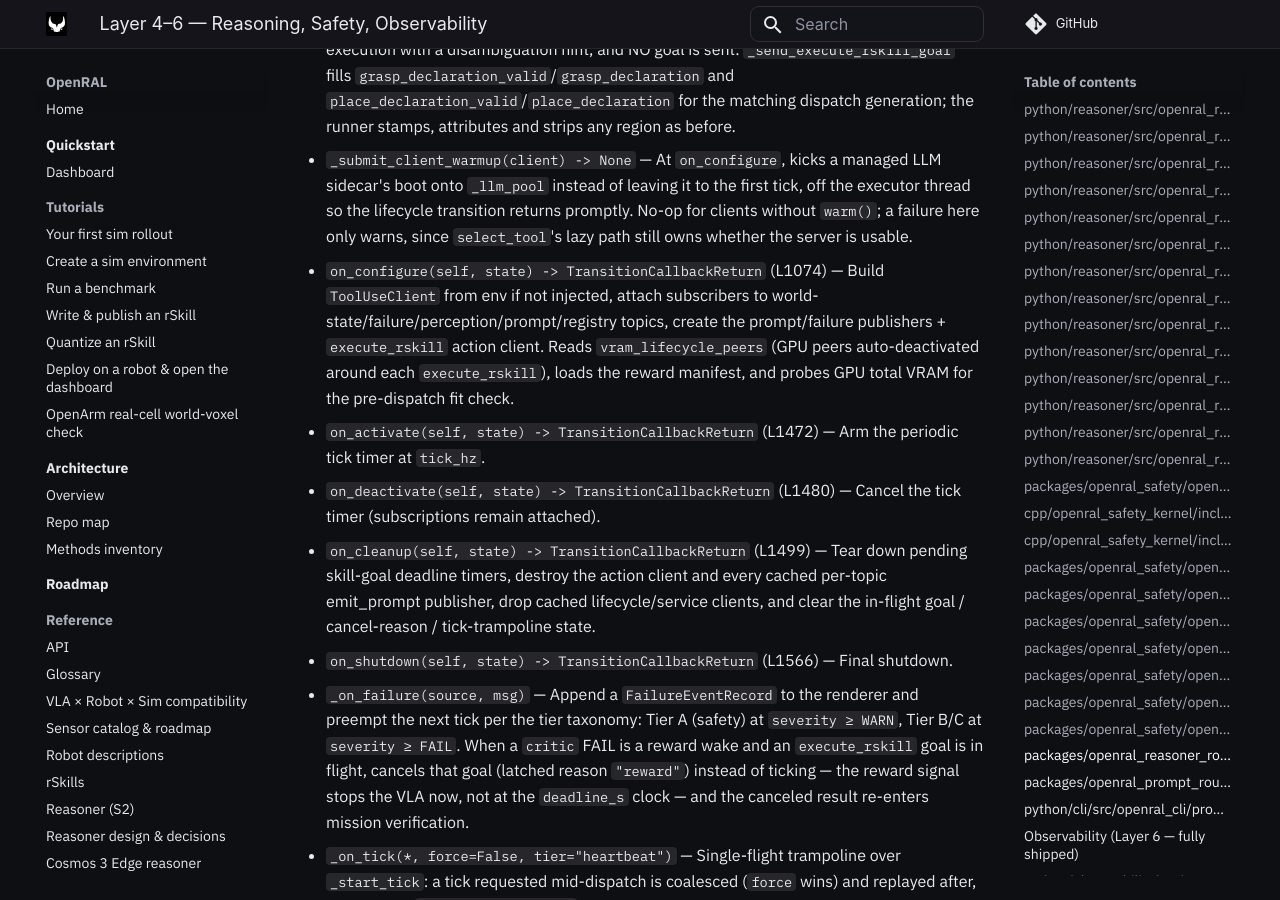
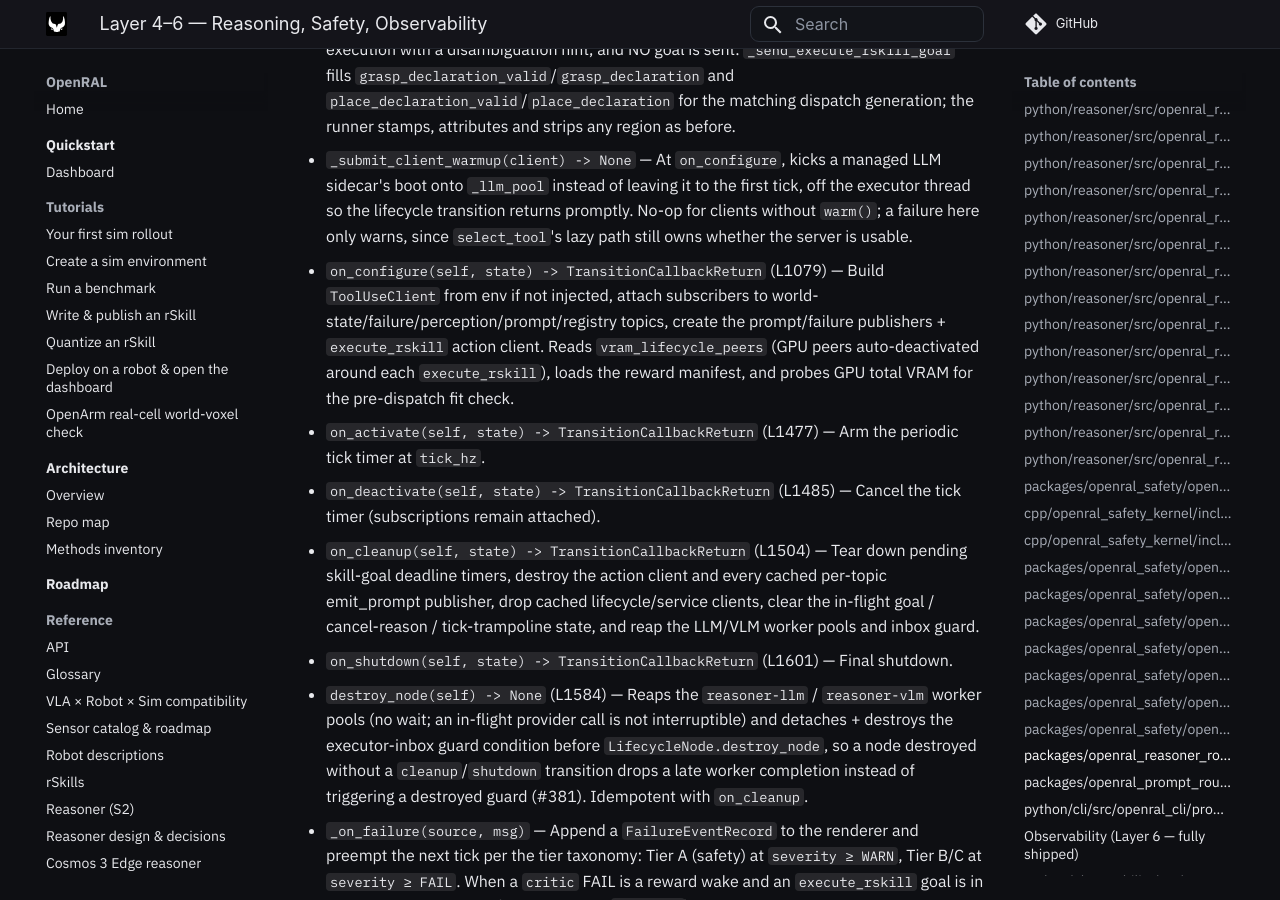
Before and after one commit to OpenRAL/openral, an MkDocs documentation site: the page built from docs/methods/06-reasoning-wam-safety-observability.md, in a window 1280 px wide and 900 px high, scrolled down 41646 px. Built offline with MkDocs 1.6.1 and Material for MkDocs 9.7.7, drawn with Linux system fonts in a browser that asks for light colours; comment, search, counter and statistics services are not loaded; some of the changed text lies outside the part shown.

Commit message:
fix(reasoner): reap LLM/VLM workers and the inbox guard in destroy_node
A ReasonerNode torn down with `destroy_node()` alone (no cleanup or
shutdown transition, as every live-ROS test and `main()` do) left its
`reasoner-llm` / `reasoner-vlm` pools running and `_inbox_guard` pointing
at the guard condition the base `destroy_node` destroys. An LLM call
still in flight then appended its completion and triggered that guard,
raising rclpy's `cannot use Destroyable because destruction was
requested` (#381) on a pool thread.

Override `destroy_node` to shut the pools down (no wait: an in-flight
provider call is not interruptible) and detach + destroy the guard
before `LifecycleNode.destroy_node`. `_post_to_executor` now does its
read-then-trigger under `_inbox_guard_lock`, the same lock teardown
takes to detach the guard, so a late completion is dropped (debug log)
instead of racing teardown. `on_cleanup` shares the same
`_release_inbox_guard` path.

Adds a live-ROS regression test that destroys the node mid-LLM-call,
joins the abandoned worker and asserts the late completion was dropped.
Documents `destroy_node` in docs/methods and refreshes line markers.

Refs #381

Co-Authored-By: Claude Opus 5.5 <noreply@anthropic.com>
Claude-Session: https://claude.ai/code/session_01GeJSTfugDgx6nbtJS2PRC4
Signed-off-by: Adrian Llopart <adrianllopart@gmail.com>

```diff
--- a/docs/methods/06-reasoning-wam-safety-observability.md
+++ b/docs/methods/06-reasoning-wam-safety-observability.md
@@ -484,37 +484,38 @@ _Derive a cuRobo (cuMotion) robot-config from the lowered collision geometry. Pu
 ### `packages/openral_reasoner_ros/openral_reasoner_ros/reasoner_node.py`
 _`reasoner_node` lifecycle wrapper. Thin rclpy shell around `openral_reasoner.ReasonerCore`._
 
-- module constants `_FAILURE_SOURCES`, `_PERCEPTION_KINDS` — closed sets: `hal/sensor/rskill/safety/wam/critic` and `motion/objects/ocr/scene_change`. (L272)
-- module constant `_PERCEPTION_KINDS: tuple[str, ...]` (L273) — `("motion", "objects", "ocr", "scene_change")`.
-- module constant `_QOS_WORLD_STATE` (L215) — `KEEP_LAST=1, RELIABLE, VOLATILE`, the `/openral/world_state_slow` subscription QoS.
-- module constant `_QOS_FAILURE` (L221) — `KEEP_LAST=50, RELIABLE, VOLATILE`, the six `/openral/failure/*` subscription QoS.
-- module constant `_QOS_PERCEPTION` (L227) — `KEEP_LAST=10, BEST_EFFORT, VOLATILE`, the four perception-topic subscription QoS.
-- module constant `_QOS_PROMPT` (L233) — `KEEP_LAST=10, RELIABLE, VOLATILE`, the `/openral/prompt` publisher/subscription QoS.
-- module constant `_QOS_MAP` (L251) — `KEEP_LAST=1, RELIABLE, TRANSIENT_LOCAL`, the latched `/map` subscription QoS.
-- module constant `_QOS_COMPLETION_CAMERA` (L262) — `KEEP_LAST=1, BEST_EFFORT, VOLATILE`, the VLM completion-camera subscription QoS.
-- module constants `_KIND_TIMEOUT`, `_KIND_CONTROLLER`, `_SEVERITY_WARN`, `_SEVERITY_FAIL` — IDL-mirror constants for `openral_msgs/FailureTrigger`, kept inline (not the `failure_bus` helper) so the reasoner emits without pulling the rate-limiter into the dispatch path. (L299)
-- module constant `_KIND_CONTROLLER: int = 5` (L300)
-- module constant `_SEVERITY_WARN: int = 1` (L301)
-- module constant `_SEVERITY_FAIL: int = 2` (L302)
-- module constant `_SKILL_FAILURE_KIND_NAMES: dict[int, str]` (L308) — `{_KIND_TIMEOUT: "timeout", _KIND_CONTROLLER: "controller"}`, kind-derived failure-state names for `_emit_skill_failure_event`.
-- module constants `_EXECUTE_SKILL_SERVER_PROBE_S`, `_LIFECYCLE_SERVER_PROBE_S` — 100 ms `wait_for_server` / `wait_for_service` probes so an absent server/peer can't block the executor thread. (L319)
-- module constant `_LIFECYCLE_SERVER_PROBE_S: float = 0.1` (L321)
-- module constant `_MISSION_VERIFY_WINDOW_S: float = 40.0` (L282) — fallback verify window when the active `RewardContract` sets no `frame_window_s`.
-- module constant `_DEFAULT_SUCCESS_THRESHOLD: float = 0.8` (L291) — fallback reward-gate `success_threshold` when no `RewardContract` is loaded.
-- module constant `_DEFAULT_CHECK_FLOOR: float = 0.5` (L292) — fallback reward-gate `check_floor` when no `RewardContract` is loaded.
-- module constant `_FAILURE_TIER_FOR_SOURCE: dict[str, str]` (L329) — trigger taxonomy mapping each `/openral/failure/<source>` to its tier: `safety → "A"`, `hal/sensor/rskill/wam → "B"`, `critic → "C"`. Used to stamp `reasoner.tier` on the OTel span; the preemption threshold itself is decided inline in `_on_failure`.
+- module constants `_FAILURE_SOURCES`, `_PERCEPTION_KINDS` — closed sets: `hal/sensor/rskill/safety/wam/critic` and `motion/objects/ocr/scene_change`. (L273)
+- module constant `_PERCEPTION_KINDS: tuple[str, ...]` (L274) — `("motion", "objects", "ocr", "scene_change")`.
+- module constant `_QOS_WORLD_STATE` (L216) — `KEEP_LAST=1, RELIABLE, VOLATILE`, the `/openral/world_state_slow` subscription QoS.
+- module constant `_QOS_FAILURE` (L222) — `KEEP_LAST=50, RELIABLE, VOLATILE`, the six `/openral/failure/*` subscription QoS.
+- module constant `_QOS_PERCEPTION` (L228) — `KEEP_LAST=10, BEST_EFFORT, VOLATILE`, the four perception-topic subscription QoS.
+- module constant `_QOS_PROMPT` (L234) — `KEEP_LAST=10, RELIABLE, VOLATILE`, the `/openral/prompt` publisher/subscription QoS.
+- module constant `_QOS_MAP` (L252) — `KEEP_LAST=1, RELIABLE, TRANSIENT_LOCAL`, the latched `/map` subscription QoS.
+- module constant `_QOS_COMPLETION_CAMERA` (L263) — `KEEP_LAST=1, BEST_EFFORT, VOLATILE`, the VLM completion-camera subscription QoS.
+- module constants `_KIND_TIMEOUT`, `_KIND_CONTROLLER`, `_SEVERITY_WARN`, `_SEVERITY_FAIL` — IDL-mirror constants for `openral_msgs/FailureTrigger`, kept inline (not the `failure_bus` helper) so the reasoner emits without pulling the rate-limiter into the dispatch path. (L300)
+- module constant `_KIND_CONTROLLER: int = 5` (L301)
+- module constant `_SEVERITY_WARN: int = 1` (L302)
+- module constant `_SEVERITY_FAIL: int = 2` (L303)
+- module constant `_SKILL_FAILURE_KIND_NAMES: dict[int, str]` (L309) — `{_KIND_TIMEOUT: "timeout", _KIND_CONTROLLER: "controller"}`, kind-derived failure-state names for `_emit_skill_failure_event`.
+- module constants `_EXECUTE_SKILL_SERVER_PROBE_S`, `_LIFECYCLE_SERVER_PROBE_S` — 100 ms `wait_for_server` / `wait_for_service` probes so an absent server/peer can't block the executor thread. (L320)
+- module constant `_LIFECYCLE_SERVER_PROBE_S: float = 0.1` (L322)
+- module constant `_MISSION_VERIFY_WINDOW_S: float = 40.0` (L283) — fallback verify window when the active `RewardContract` sets no `frame_window_s`.
+- module constant `_DEFAULT_SUCCESS_THRESHOLD: float = 0.8` (L292) — fallback reward-gate `success_threshold` when no `RewardContract` is loaded.
+- module constant `_DEFAULT_CHECK_FLOOR: float = 0.5` (L293) — fallback reward-gate `check_floor` when no `RewardContract` is loaded.
+- module constant `_FAILURE_TIER_FOR_SOURCE: dict[str, str]` (L330) — trigger taxonomy mapping each `/openral/failure/<source>` to its tier: `safety → "A"`, `hal/sensor/rskill/wam → "B"`, `critic → "C"`. Used to stamp `reasoner.tier` on the OTel span; the preemption threshold itself is decided inline in `_on_failure`.
 - (the `hal_mode == "sim"` gate imports the canonical `openral_core.SIM_EXECUTABLE_CONTROL_MODES` — trimmed to the six packer-implemented modes, see the Layer-0 core entry — rather than a module-local frozenset.)
-- `def _required_control_modes(manifest: RSkillManifest) -> set[ControlMode]` (L381) — Pure helper for the deploy-path palette gate. Reads `action_contract` by specificity, from `None` (no constraint) down through representation/slots/legacy `dim`.
-- `def _action_executable(manifest: RSkillManifest, description: RobotDescription, hal_mode: str) -> bool` (L406) — Pure helper: `True` when every `_required_control_modes(manifest)` is in the executable set for `hal_mode` (sim's fixed set, else the robot's declared modes). Empty required set → `True`.
-- `def _resets_search_episode(call) -> bool` (L444) — Pure helper for the find→re-prompt cascade bound. `True` when dispatching `call` ends the active-search episode; `False` for the three read-only search actions, so a search loop's own budget can never be reset by its own query and fail to terminate.
-- `class ReasonerNode(LifecycleNode)` (L615) — Lifecycle node wrapping `ReasonerCore`. Optional injected `spatial_memory` enables the recall/resolve tools; otherwise `spatial_memory_path`/`spatial_memory_ingest` params can load or build one. `memory_md_path` enables the memory tools. `hal_mode` selects the action-mode palette gate; `tick_hz` (default 0.2 Hz) is the heartbeat rate.
+- `def _required_control_modes(manifest: RSkillManifest) -> set[ControlMode]` (L382) — Pure helper for the deploy-path palette gate. Reads `action_contract` by specificity, from `None` (no constraint) down through representation/slots/legacy `dim`.
+- `def _action_executable(manifest: RSkillManifest, description: RobotDescription, hal_mode: str) -> bool` (L407) — Pure helper: `True` when every `_required_control_modes(manifest)` is in the executable set for `hal_mode` (sim's fixed set, else the robot's declared modes). Empty required set → `True`.
+- `def _resets_search_episode(call) -> bool` (L445) — Pure helper for the find→re-prompt cascade bound. `True` when dispatching `call` ends the active-search episode; `False` for the three read-only search actions, so a search loop's own budget can never be reset by its own query and fail to terminate.
+- `class ReasonerNode(LifecycleNode)` (L616) — Lifecycle node wrapping `ReasonerCore`. Optional injected `spatial_memory` enables the recall/resolve tools; otherwise `spatial_memory_path`/`spatial_memory_ingest` params can load or build one. `memory_md_path` enables the memory tools. `hal_mode` selects the action-mode palette gate; `tick_hz` (default 0.2 Hz) is the heartbeat rate.
   - **Grasp/place target grounding** (real pick-and-place design §2.2-2.3). Params `grasp_target_voxel_m` (0.0 = unset: no standalone default — on a manifest with a `role: gripper` joint an unset value fails `on_configure` with `ROSConfigError`, once, instead of a per-call `ROSReasonerInvalidPlan` the LLM would burn its replanning ladder on, so no cell-specific fallback pads it; a gripperless manifest needs none; `deploy_e2e` passes `_octomap_resolution(hal_mode)`, the resolution octomap_server gets) and `grasp_target_extrinsic_error_m` (`MAX_PLANAR_ERR_M`, 0.015) — their sum pads a grounded seed box. `_load_grounding_context()` loads the manifest at the start of `on_configure` (a load failure warns and a named target is then refused; a gripper manifest without the voxel raises `ROSConfigError` → configure FAILURE); no robot unit and no cell geometry are read. `_ground_targets(call) -> (grasp, place)` runs in `_dispatch_execute_rskill` before any latch: `openral_reasoner.grounding` over the latest `/openral/world_state_slow` `detected_objects` (bbox now on the wire) and the spatial-memory scene graph; a `ROSReasonerInvalidPlan` is logged, recorded as a `failed` execution with a disambiguation hint, and NO goal is sent. `_send_execute_rskill_goal` fills `grasp_declaration_valid`/`grasp_declaration` and `place_declaration_valid`/`place_declaration` for the matching dispatch generation; the runner stamps, attributes and strips any region as before.
   - `_submit_client_warmup(client) -> None` — At `on_configure`, kicks a managed LLM sidecar's boot onto `_llm_pool` instead of leaving it to the first tick, off the executor thread so the lifecycle transition returns promptly. No-op for clients without `warm()`; a failure here only warns, since `select_tool`'s lazy path still owns whether the server is usable.
-  - `on_configure(self, state) -> TransitionCallbackReturn` (L1074) — Build `ToolUseClient` from env if not injected, attach subscribers to world-state/failure/perception/prompt/registry topics, create the prompt/failure publishers + `execute_rskill` action client. Reads `vram_lifecycle_peers` (GPU peers auto-deactivated around each `execute_rskill`), loads the reward manifest, and probes GPU total VRAM for the pre-dispatch fit check.
-  - `on_activate(self, state) -> TransitionCallbackReturn` (L1472) — Arm the periodic tick timer at `tick_hz`.
-  - `on_deactivate(self, state) -> TransitionCallbackReturn` (L1480) — Cancel the tick timer (subscriptions remain attached).
-  - `on_cleanup(self, state) -> TransitionCallbackReturn` (L1499) — Tear down pending skill-goal deadline timers, destroy the action client and every cached per-topic emit_prompt publisher, drop cached lifecycle/service clients, and clear the in-flight goal / cancel-reason / tick-trampoline state.
-  - `on_shutdown(self, state) -> TransitionCallbackReturn` (L1566) — Final shutdown.
+  - `on_configure(self, state) -> TransitionCallbackReturn` (L1079) — Build `ToolUseClient` from env if not injected, attach subscribers to world-state/failure/perception/prompt/registry topics, create the prompt/failure publishers + `execute_rskill` action client. Reads `vram_lifecycle_peers` (GPU peers auto-deactivated around each `execute_rskill`), loads the reward manifest, and probes GPU total VRAM for the pre-dispatch fit check.
+  - `on_activate(self, state) -> TransitionCallbackReturn` (L1477) — Arm the periodic tick timer at `tick_hz`.
+  - `on_deactivate(self, state) -> TransitionCallbackReturn` (L1485) — Cancel the tick timer (subscriptions remain attached).
+  - `on_cleanup(self, state) -> TransitionCallbackReturn` (L1504) — Tear down pending skill-goal deadline timers, destroy the action client and every cached per-topic emit_prompt publisher, drop cached lifecycle/service clients, clear the in-flight goal / cancel-reason / tick-trampoline state, and reap the LLM/VLM worker pools and inbox guard.
+  - `on_shutdown(self, state) -> TransitionCallbackReturn` (L1601) — Final shutdown.
+  - `destroy_node(self) -> None` (L1584) — Reaps the `reasoner-llm` / `reasoner-vlm` worker pools (no wait; an in-flight provider call is not interruptible) and detaches + destroys the executor-inbox guard condition before `LifecycleNode.destroy_node`, so a node destroyed without a `cleanup`/`shutdown` transition drops a late worker completion instead of triggering a destroyed guard (#381). Idempotent with `on_cleanup`.
   - `_on_failure(source, msg)` — Append a `FailureEventRecord` to the renderer and preempt the next tick per the tier taxonomy: Tier A (safety) at `severity ≥ WARN`, Tier B/C at `severity ≥ FAIL`. When a `critic` FAIL is a reward wake and an `execute_rskill` goal is in flight, cancels that goal (latched reason `"reward"`) instead of ticking — the reward signal stops the VLA now, not at the `deadline_s` clock — and the canceled result re-enters mission verification.
   - `_on_tick(*, force=False, tier="heartbeat")` — Single-flight trampoline over `_start_tick`: a tick requested mid-dispatch is coalesced (`force` wins) and replayed after, bounded by `_MAX_TICK_REPLAYS=4`. Runs the blocking LLM call on a single-worker pool so the rclpy executor is never starved, then marshals dispatch back onto the executor. A round-trip landing after deactivate/cleanup is dropped by a generation check.
   - **Mission lifecycle.** `_on_prompt` seeds a `MissionState` from the operator goal, gated by `should_rebuild_mission` (cascades never rebuild; an in-progress mission needs explicit `new_goal` metadata). `_dispatch_execute_rskill` records the attempt and the accepted goal handle a reward wake can cancel, with `deadline_s` set to the resolved patience ceiling. On skill return, `_maybe_verify_active_mission_task` issues a windowed `query_task_progress` and `_on_mission_verify_response` applies the three-tier verdict (auto-pass / vlm_check / ladder), gated on the progress head; an inconclusive `vlm_check` falls back into the retry ladder rather than retrying forever. `_emit_mission_complete` summarizes a finished queue.
@@ -539,26 +540,26 @@ _`reasoner_node` lifecycle wrapper. Thin rclpy shell around `openral_reasoner.Re
   - `_on_reactivate_result(peer, future)` — Best-effort log of a reactivation `change_state` outcome.
   - `_change_state_async(node, transition) -> future | None` — Shared helper: lazily cache a `ChangeState` client per peer node and call it asynchronously; `None` if the service isn't on the graph. Used by both lifecycle dispatch and VRAM eviction.
   - `_dispatch_lifecycle_transition(call)` — Drive `<call.node>/change_state` via `_change_state_async`; on success attach `_on_lifecycle_response`, on an absent service log + skip.
-  - module constant `_FEEDBACK_LOG_PERIOD_S: float = 1.0` (L441) — WARNING-log throttle period for per-chunk action feedback.
+  - module constant `_FEEDBACK_LOG_PERIOD_S: float = 1.0` (L442) — WARNING-log throttle period for per-chunk action feedback.
   - `_on_execute_skill_feedback(rskill_id, feedback_msg)` — Forward action feedback to the operator log, throttled to one WARNING per `_FEEDBACK_LOG_PERIOD_S` (a VLA goal streams one feedback per chunk); suppressed lines go to DEBUG.
   - `_on_execute_skill_goal_response(call, generation, sent_at, future, traceparent)` — Ignore/cancel stale generations; on rejection emit a `FailureTrigger`; on acceptance arm the deadline timer and attach the result handler.
   - `_on_execute_skill_result(call, generation, goal_id, future, traceparent)` — Ignore stale generations, cancel the deadline timer; log success or emit a `FailureTrigger` with `ControllerEvidence` on abort/cancel/failure. The replanning ladder classifies on the typed `failure_kind`, not the prose: a config/capability-mismatch result drops that rSkill from the palette until rebuilt; a deadline-miss drives a "timed out" reflection; controller/runtime failures remain retryable.
-  - module constant `_LEGACY_FAILURE_REASON_PREFIXES: tuple[tuple[str, str], ...]` (L488) — deprecated-in-place prose→`FAILURE_*` prefix table, consulted only when a failed result carries `FAILURE_NONE` (a pre-`failure_kind` producer).
+  - module constant `_LEGACY_FAILURE_REASON_PREFIXES: tuple[tuple[str, str], ...]` (L489) — deprecated-in-place prose→`FAILURE_*` prefix table, consulted only when a failed result carries `FAILURE_NONE` (a pre-`failure_kind` producer).
   - `_rskill_failure_kind(result) -> int` — Typed failure kind for a terminal result; the runner-stamped uint8 is authoritative, falling back to the deprecated prose-prefix table only for a producer that predates the field.
   - `_failure_kind_value(name) -> int` — Resolve an `ExecuteRskill.Result` `FAILURE_*` constant by name off the generated IDL rather than re-declaring the values, so the reasoner cannot drift from `packages/msgs`.
-  - module constant `_PERMANENT_FAILURE_KIND_NAMES: frozenset[str]` (L508) — `{"FAILURE_CONFIG_ERROR", "FAILURE_CAPABILITY_MISMATCH"}`.
-  - module constant `_TIMED_OUT_FAILURE_KIND_NAMES: frozenset[str]` (L514) — `{"FAILURE_DEADLINE_MISSED"}`.
+  - module constant `_PERMANENT_FAILURE_KIND_NAMES: frozenset[str]` (L509) — `{"FAILURE_CONFIG_ERROR", "FAILURE_CAPABILITY_MISMATCH"}`.
+  - module constant `_TIMED_OUT_FAILURE_KIND_NAMES: frozenset[str]` (L515) — `{"FAILURE_DEADLINE_MISSED"}`.
   - `_palette_after_rskill_failure(palette, rskill_id, failure_kind) -> ToolPalette` — Drop a skill after a typed, session-persistent availability failure, classified on `failure_kind` (never on prose); `FAILURE_NONE` is "unclassified", never "permanently broken".
   - `_on_execute_skill_deadline(*, call, generation, sent_at, goal_handle, traceparent)` — Ignore stale generations; latch a `"patience"` cancel reason (a patience-expired attempt still runs the reward verify gate), cancel the goal, and emit a `KIND_TIMEOUT` `FailureTrigger`.
   - **Ladder persistence.** `_persist_ladder_state()` snapshots `ReasonerLadderState` to the `ladder_state_path` param after every ledger mutation; `_maybe_restore_ladder_state()` reloads it at `on_configure`, so a restart resumes the ladder instead of resetting every cap mid-mission.
   - `_on_lifecycle_response(call, future)` — Log the `ChangeState` result; lifecycle failures surface in the target node's own logs (no `FailureTrigger` re-emission).
   - `_publish_skill_failure(*, kind, rskill_id, evidence, traceparent, trace_id=None)` — Build + publish a `FailureTrigger` on `/openral/failure/rskill`, then mirror it onto the OTLP span path via `_emit_skill_failure_event` so the OTLP-only dashboard can tally it.
   - `_emit_skill_failure_event(*, kind, rskill_id, evidence)` — Stamp an `openral.event.skill_failure` span event carrying the failure state, on the active tick span when recording or a transient span otherwise. Drives the dashboard "skill failures" counter.
-  - `renderer(self) -> ContextRenderer` (L5341) — Direct read access for tests asserting buffer state.
-  - `dispatched_calls(self) -> tuple[Any, ...]` (L5346) — Snapshot of tool calls the reasoner has dispatched (in order).
-  - `set_palette(self, palette) -> None` (L5350) — Replace the active palette (rebuilt on `/openral/skill_registry_changed`).
-- `_QOS_REGISTRY_CHANGED` (L242) — RELIABLE + TRANSIENT_LOCAL + KEEP_LAST=1 so a late-subscribing reasoner sees the most recent invalidation.
-- `main(args=None) -> int` (L5355) — Entry point for `ros2 run openral_reasoner_ros reasoner_node`.
+  - `renderer(self) -> ContextRenderer` (L5385) — Direct read access for tests asserting buffer state.
+  - `dispatched_calls(self) -> tuple[Any, ...]` (L5390) — Snapshot of tool calls the reasoner has dispatched (in order).
+  - `set_palette(self, palette) -> None` (L5394) — Replace the active palette (rebuilt on `/openral/skill_registry_changed`).
+- `_QOS_REGISTRY_CHANGED` (L243) — RELIABLE + TRANSIENT_LOCAL + KEEP_LAST=1 so a late-subscribing reasoner sees the most recent invalidation.
+- `main(args=None) -> int` (L5399) — Entry point for `ros2 run openral_reasoner_ros reasoner_node`.
 
 ### `packages/openral_prompt_router/openral_prompt_router/prompt_router_node.py`
 _Single lifecycle node that fans in operator prompts from any external source into `/openral/prompt`. CLI is the only v1 adapter; WebSocket / voice / Slack are out of scope._
```
Also changed, not shown: 2 other files.
